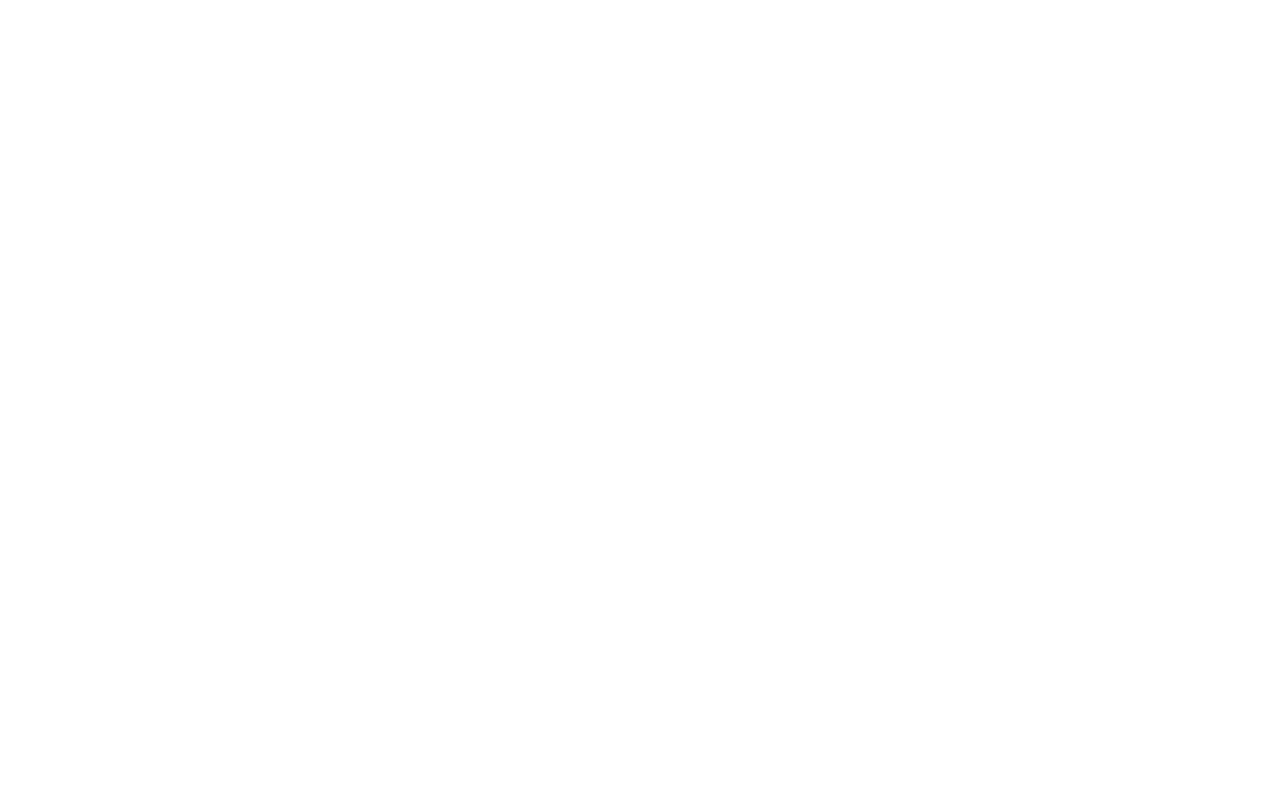
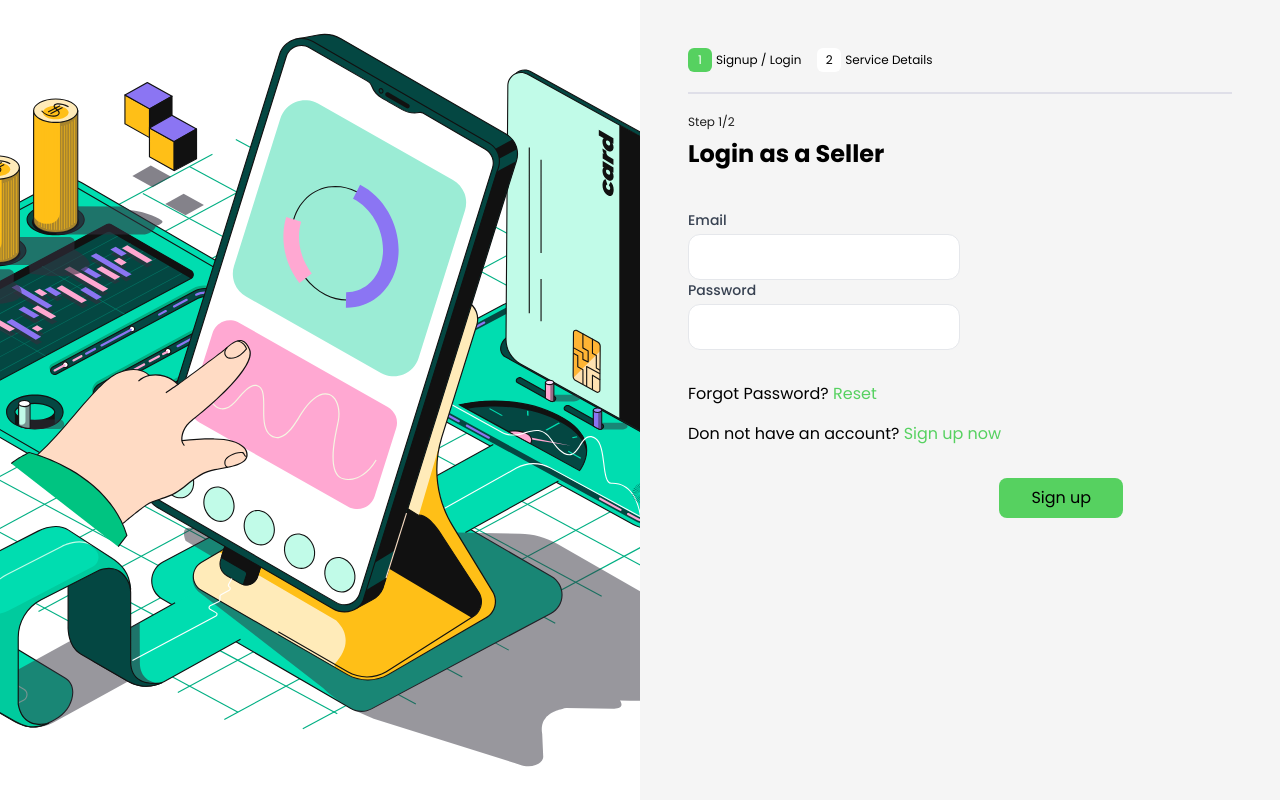
Before and after one commit to Sabbir-Rahman/sust-hackathon23-pixel, a React (Vite) app in the folder frontend/frontend-client/: page /seller-signin in a window 1280 px wide. Before the commit this address had no page. Built offline with nearby package versions, Linux system fonts and the light colour scheme.

Commit message:
seller register done

```diff
--- a/frontend/frontend-client/src/App.tsx
+++ b/frontend/frontend-client/src/App.tsx
@@ -7,6 +7,7 @@
 import MarketPlace from './pages/MarketPlace';
 import ServiceDetails from './component/MarketPlace/ServiceDetails';
 import SellerSignUp from './pages/SellerAuthPages/SellerSignup';
+import SellerRegister from './pages/SellerAuthPages/SellerRegister';
 
 const App = () => {
   return (
@@ -19,6 +20,7 @@
         <Route path='/market/:id' element={<ServiceDetails />} />
         <Route path='/subscription-page' element={<SubscriptionPage />} />
         <Route path='/seller-signup' element={<SellerSignUp />} />
+        <Route path='/seller-signin' element={<SellerRegister />} />
       </Routes>
     </div>
   );
--- /dev/null
+++ b/frontend/frontend-client/src/pages/SellerAuthPages/SellerRegister.tsx
@@ -0,0 +1,75 @@
+import React from 'react';
+
+const SellerRegister = () => {
+  return (
+    <div className='flex w-screen h-screen'>
+      <div className='hidden md:block w-1/2'>
+        <img
+          src='/assets/svg/banking-services 1.svg'
+          alt='auth'
+          className='w-full h-screen object-cover'
+        />
+      </div>
+      <div className='w-full md:w-1/2 h-full flex flex-col items-start justify-start  bg-bgColor p-12'>
+        <div className='flex items-center justify-center text-xs mb-5'>
+          <div className='flex items-center justify-center'>
+            <div className='h-6 w-6 flex items-center mr-1 justify-center rounded-md text-white  bg-accent'>
+              1
+            </div>
+            <div className='text-xs mr-4'>Signup / Login</div>
+          </div>
+          <div className='flex items-center justify-center'>
+            <div className='h-6 w-6 flex items-center mr-1 justify-center rounded-md text-black  bg-white'>
+              2
+            </div>
+            <div className='text-xs'>Service Details</div>
+          </div>
+        </div>
+        <div className='h-0.5 w-full bg-[#DFDFE8] mb-5'></div>
+        <div className='text-[#1e1e1e] text-xs mb-2'>Step 1/2</div>
+        <div className='font-bold text-2xl mb-2'>Login as a Seller</div>
+
+        <div className='w-full mt-8 md:w-1/2'>
+          <label
+            htmlFor='FirstName'
+            className='block text-sm font-medium text-gray-700'>
+            Email
+          </label>
+
+          <input
+            type='text'
+            id='lastName'
+            className='authInput outline-bg-accent'
+          />
+
+          <label
+            htmlFor='lastName'
+            className='block text-sm font-medium text-gray-700'>
+            Password
+          </label>
+
+          <input
+            type='text'
+            id='lastName'
+            className='authInput outline-bg-accent'
+          />
+        </div>
+        <div className='mt-8'>
+          <span>Forgot Password? </span>
+          <span className='text-accent cursor-pointer '>Reset</span>
+        </div>
+        <div className='mt-4'>
+          <span>Don not have an account? </span>
+          <span className='text-accent cursor-pointer '>Sign up now</span>
+        </div>
+        <div className='w-[80%] flex items-center justify-end mt-8'>
+          <span className='bg-accent rounded-lg pb-2 pt-2 pl-8 pr-8 cursor:pointer'>
+            Sign up
+          </span>
+        </div>
+      </div>
+    </div>
+  );
+};
+
+export default SellerRegister;
--- a/frontend/frontend-client/src/pages/SellerAuthPages/SellerSignup.tsx
+++ b/frontend/frontend-client/src/pages/SellerAuthPages/SellerSignup.tsx
@@ -8,7 +8,7 @@
           className='w-full h-screen object-cover'
         />
       </div>
-      <div className='w-full md:w-1/2 h-full flex flex-col items-start justify-start  bg-bgColor p-4'>
+      <div className='w-full md:w-1/2 h-full flex flex-col items-start justify-start  bg-bgColor p-12'>
         <div className='flex items-center justify-center text-xs mb-5'>
           <div className='flex items-center justify-center'>
             <div className='h-6 w-6 flex items-center mr-1 justify-center rounded-md text-white  bg-accent'>
@@ -82,7 +82,7 @@
             />
           </div>
         </div>
-        <div className='w-3/4 text-center mt-8'>
+        <div className='mt-8'>
           <span>Already have an account? </span>
           <span className='text-accent cursor-pointer '>Sign in</span>
         </div>
```
